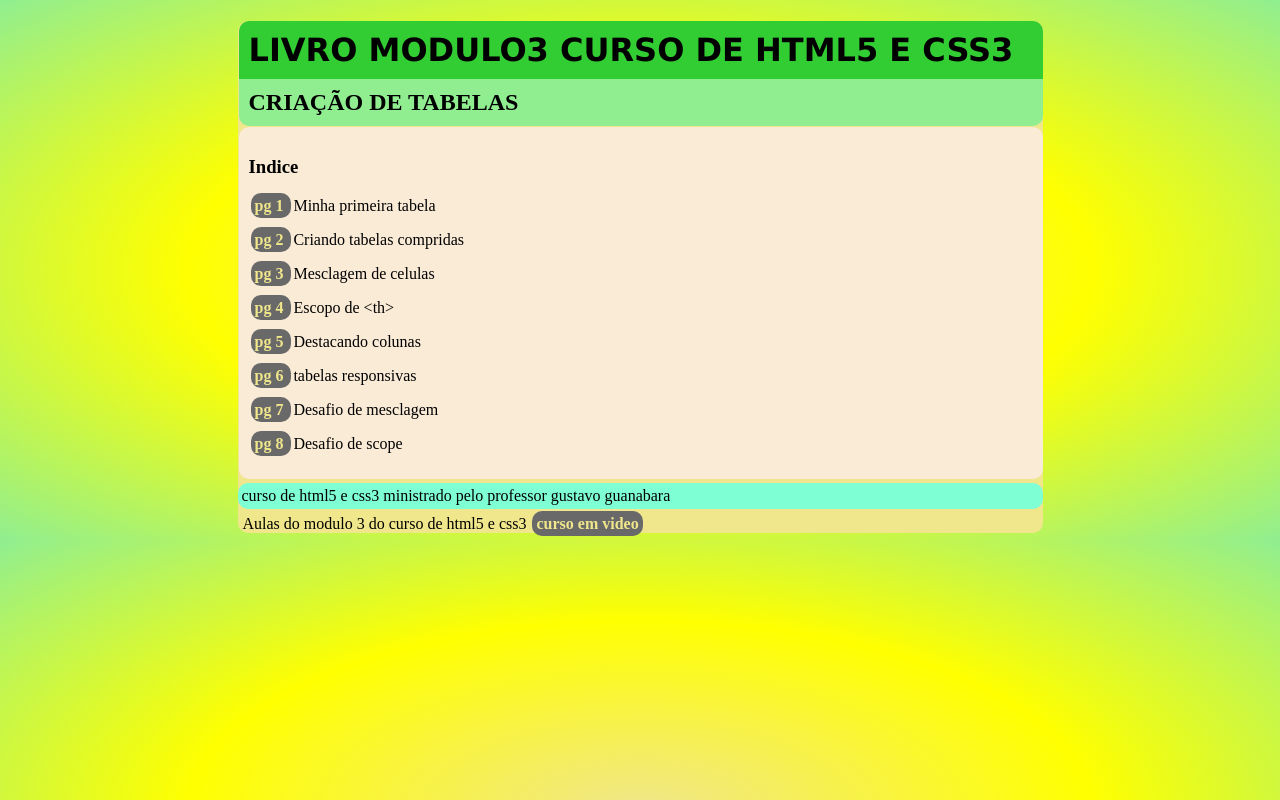
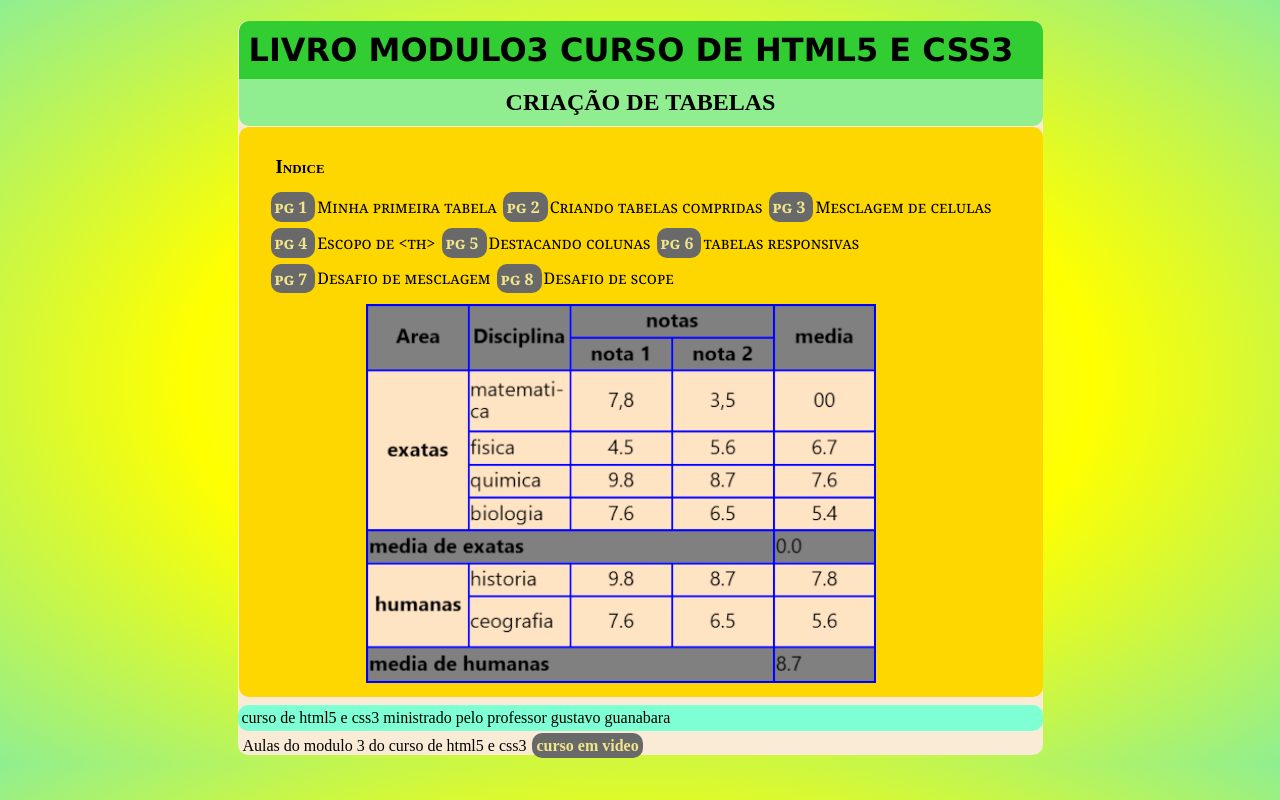
Before and after one commit to reinaldolvargas/ex023, a plain HTML site: page index.html in a window 1280 px wide. Drawn offline with Linux system fonts and the light colour scheme.

Commit message:
ajuste index

```diff
--- a/index.html
+++ b/index.html
@@ -13,18 +13,21 @@
    <header>
    <h1>LIVRO MODULO3 CURSO DE HTML5 E CSS3</h1>
    <H2>CRIAÇÃO DE TABELAS</H2>
-      <nav>
-      <h3>Indice</h3>
-      <p><a href="tabela001.html">pg 1 </a>Minha primeira tabela</p>
-      <p><a href="tabela002.html">pg 2 </a>Criando tabelas compridas</p>
-      <p><a href="tabela003.html">pg 3 </a>Mesclagem de celulas</p>
-      <p><a href="tabela004.html">pg 4 </a>Escopo de &lt;th&gt;</p>
-      <p><a href="tabela005.html">pg 5 </a>Destacando colunas</p>
-      <p><a href="tabela006.html">pg 6 </a>tabelas responsivas</p>
-      <p><a href="desafiotabelas.html">pg 7 </a>Desafio de mesclagem</p>
-      <p><a href="desafioscope001.html">pg 8 </a>Desafio de scope</p>
-      </nav>
-   </header>
+      <div class="index1">
+         <nav>
+         <h3>Indice</h3>
+         <p><a href="tabela001.html">pg 1 </a>Minha primeira tabela
+         <a href="tabela002.html">pg 2 </a>Criando tabelas compridas
+         <a href="tabela003.html">pg 3 </a>Mesclagem de celulas</p>
+          <p><a href="tabela004.html">pg 4 </a>Escopo de &lt;th&gt;
+         <a href="tabela005.html">pg 5 </a>Destacando colunas
+         <a href="tabela006.html">pg 6 </a>tabelas responsivas</p>
+         <p><a href="desafiotabelas.html">pg 7 </a>Desafio de mesclagem
+         <a href="desafioscope001.html">pg 8 </a>Desafio de scope</p>
+         <img src="IMAGEM/tabela2.png" alt="imagem.png">
+         </nav>
+      </div>
+    </header>
       <article>
       <aside>curso de html5 e css3 ministrado pelo professor gustavo guanabara</aside>
       </article>
--- a/style.css
+++ b/style.css
@@ -1,6 +1,10 @@
 @charset "utf-8";
 @import url('https://fonts.googleapis.com/css2?family=Great+Vibes&display=swap');
 @import url('https://fonts.googleapis.com/css2?family=Shadows+Into+Light&display=swap');
+@font-face{
+   font-family:back way ;src: url('FONTE/Black\ Way\ -\ Personal\ Use.otf');
+   font-family:  hurric; src: url('FONTE/Hurricane-Regular.ttf');
+}
 :root{
 --fonte1:'Shadows Into Light', cursive;
    --fonte2:'Great Vibes', cursive;
@@ -17,31 +21,53 @@
 }
 body{
    background-image:radial-gradient(#F0E68C, #FFFF00, #90EE90);
+
 }
 main{
-   background-color: #F0E68C;
+   background-color: antiquewhite;
    padding-left: 5px; margin: auto;border-radius: 10px;max-width: 800px;
 
 }
 header > h1{
    font-family: var(--fonte3);background-color: #32CD32;padding: 10px;
    margin-bottom: 0px;border-radius: 10px 10px 0px 0px;margin-left: -4px;
+   font-variant: small-caps;
 }
 header > h2{
    background-color: #90EE90;margin-top: 0px; border-radius: 0px 0px 10px 10px;
-   margin-left: -4px;padding: 10px; margin-bottom: 0px;
-}nav{
-   background-color: antiquewhite;padding: 10px;margin-top: 1px;
-   margin-left: -4px;border-radius: 10px;
+   margin-left: -4px;padding: 10px; margin-bottom: 0px;text-align: center;
+}
+nav{
+   background-color: #FFD700;padding: 10px;margin-top: 1px;
+   margin-left: -4px;border-radius: 10px;width: auto;margin-bottom: 4%;
+   height: auto;font-variant: small-caps;
+}
+h3{
+   margin-left: 27px;
 }
 a{
  background-color: #696969; border-radius: 10px;margin: 2px;
- padding: 4px; color: #F0E68C;font-weight: bold;text-decoration: none;
+ padding: 0.5%; color: #F0E68C;font-weight: bold;text-decoration: none;
 }
 a:hover{
    text-decoration: underline;color: #32CD32;
 }
 aside{
-   background-color: aquamarine;margin-top: 4px;margin-bottom: 6px;margin-left: -5px;
+   background-color: aquamarine;margin-top: 4%;margin-bottom: 6px;margin-left: -5px;
    padding: 4px;border-radius: 10px;
 }
+p{
+   font-family: Cambria, Cochin, Georgia, Times, 'Times New Roman', serif;
+   margin: 15px 0px;text-align: justify;text-indent: 20px;font-size: 1em;
+   line-height: 1.3em;
+}
+
+img{
+   width: 65%;margin-left: 15%;
+}
+picture{
+
+}
+div.index1{
+ margin-bottom: -3%;
+}
```
Also changed, not shown: IMAGEM/tabela.png (added), IMAGEM/tabela2.ico (added), IMAGEM/tabela2.png (added).
